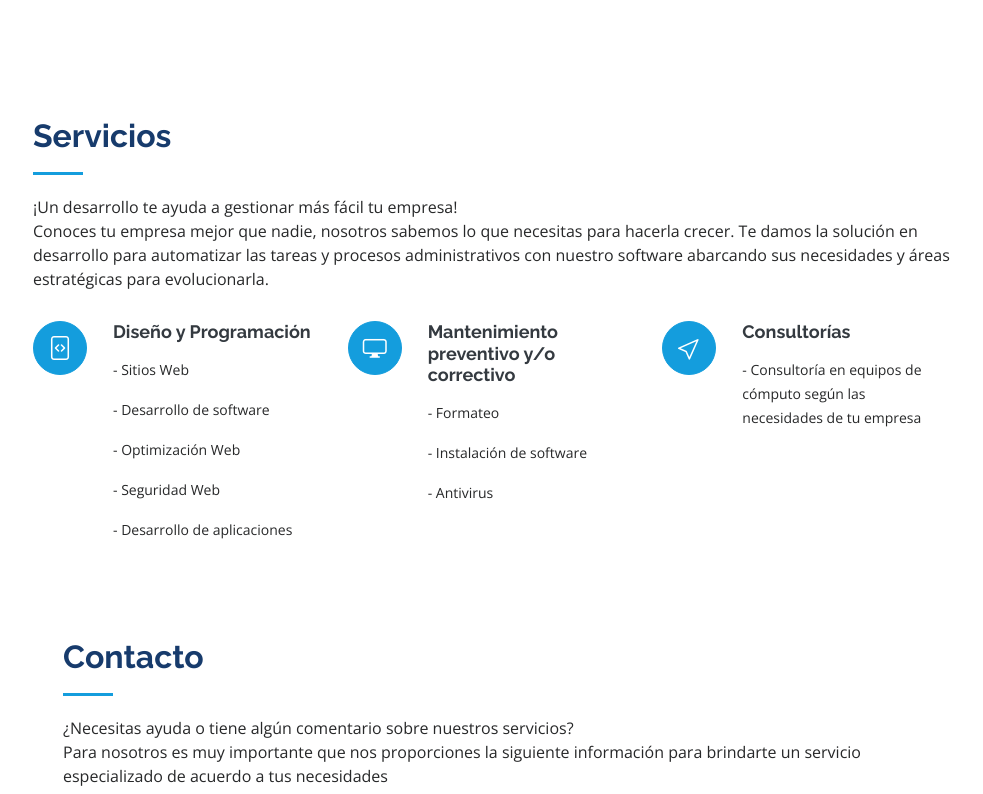
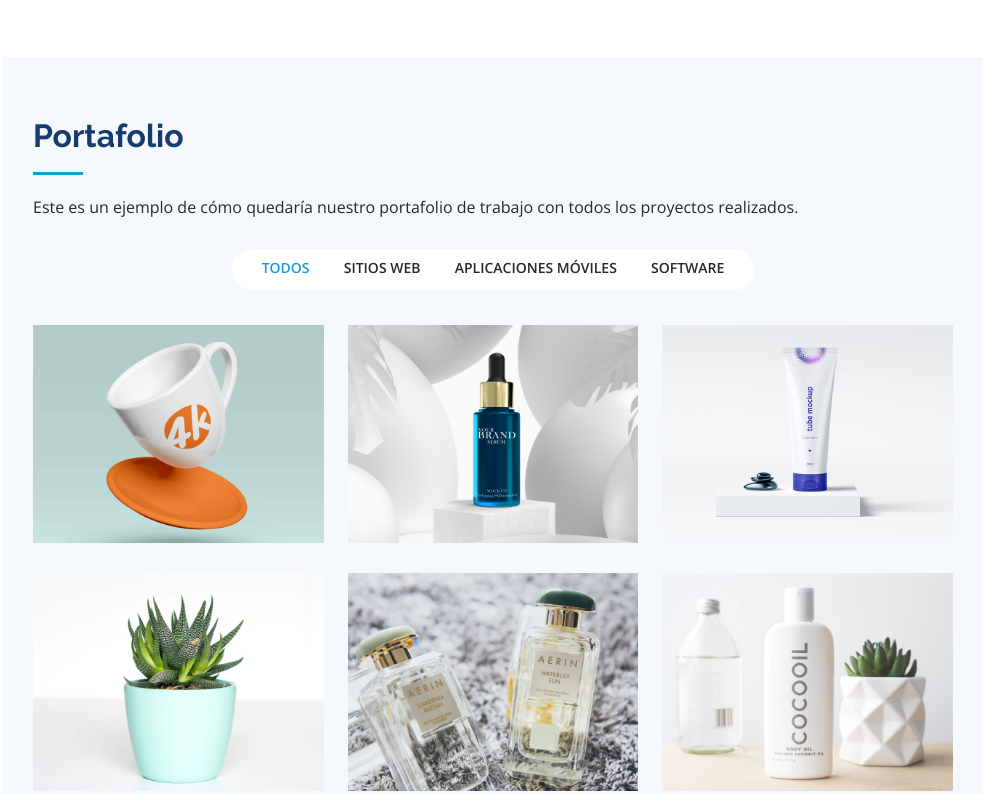
Before and after one commit to Aleromero77/Novus, a website: page public/index.html in a window 1280 px wide. Shown: the part 1491-2285 px from the top of the page, without its empty margins (297-1280 px from the left). Drawn offline with nearby package versions, Linux system fonts and the light colour scheme.

Commit message:
portafolio

```diff
--- a/public/index.html
+++ b/public/index.html
@@ -170,22 +170,22 @@
     </section><!-- End Facts Section
     ======= -->
 
-    <!-- ======= Portfolio Section
+
     <section id="portfolio" class="portfolio section-bg">
       <div class="container">
 
         <div class="section-title">
-          <h2>Portfolio</h2>
-          <p>Magnam dolores commodi suscipit. Necessitatibus eius consequatur ex aliquid fuga eum quidem. Sit sint consectetur velit. Quisquam quos quisquam cupiditate. Et nemo qui impedit suscipit alias ea. Quia fugiat sit in iste officiis commodi quidem hic quas.</p>
+          <h2>Portafolio</h2>
+          <p>Este es un ejemplo de cómo quedaría nuestro portafolio de trabajo con todos los proyectos realizados.</p>
         </div>
 
         <div class="row" data-aos="fade-up">
           <div class="col-lg-12 d-flex justify-content-center">
             <ul id="portfolio-flters">
-              <li data-filter="*" class="filter-active">All</li>
-              <li data-filter=".filter-app">App</li>
-              <li data-filter=".filter-card">Card</li>
-              <li data-filter=".filter-web">Web</li>
+              <li data-filter="*" class="filter-active">Todos</li>
+              <li data-filter=".filter-app">Sitios Web</li>
+              <li data-filter=".filter-card">Aplicaciones Móviles</li>
+              <li data-filter=".filter-web">Software</li>
             </ul>
           </div>
         </div>
@@ -286,8 +286,8 @@
 
       </div>
     </section><!-- End Portfolio Section
-    ======= -->
-    <!-- ======= Services Section ======= -->
+
+    <!-- ======= Services Section
     <section id="services" class="services">
       <div class="container">
 
@@ -324,7 +324,7 @@
 
       </div>
 
-
+======= -->
     <!-- ======= Contact Section ======= -->
     <section id="contact" class="contact">
       <div class="container">
```
